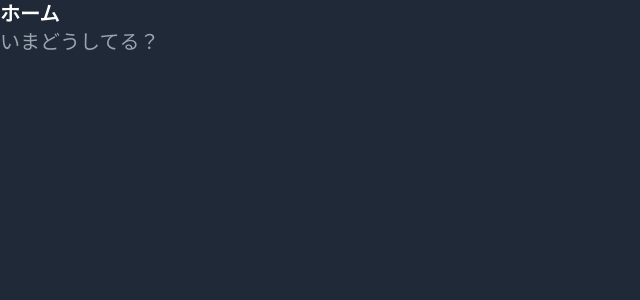
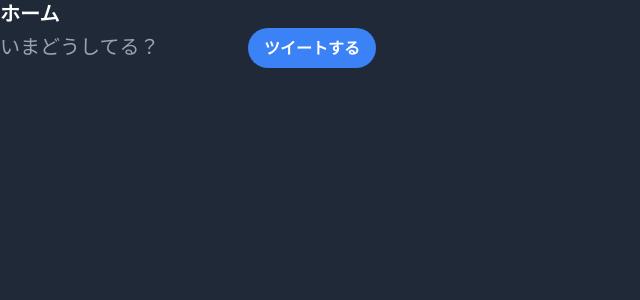
Before and after one commit to mzmt/twitter-nextjs, a Next.js app: page /home in a window 1280 px wide. Shown: the top 300 px of the page, without its empty margins (0-640 px from the left). Built offline with nearby package versions, Linux system fonts and the light colour scheme.

Commit message:
add tweet form

```diff
--- a/components/center.tsx
+++ b/components/center.tsx
@@ -5,7 +5,23 @@ const Center = () => {
         <p className='font-bold text-xl'>ホーム</p>
       </div>
       <div>
-        <p className='text-xl text-gray-400'>いまどうしてる？</p>
+        <form action="/hoge" method="post">
+          <input type="text"
+                 id="tweet"
+                 name="tweet"
+                 placeholder="いまどうしてる？"
+                 required
+                 minLength={1}
+                 maxLength={120}
+                 className="bg-gray-800 placeholder:text-xl focus:outline-none"
+                 border-none
+                 autoComplete="off"
+                 aria-label="ツイート"
+          />
+          <button type='submit' className='bg-blue-500 hover:bg-blue-400 font-bold py-2 px-4 rounded-full'>
+            ツイートする
+          </button>
+        </form>
       </div>
     </div>
   )
```
